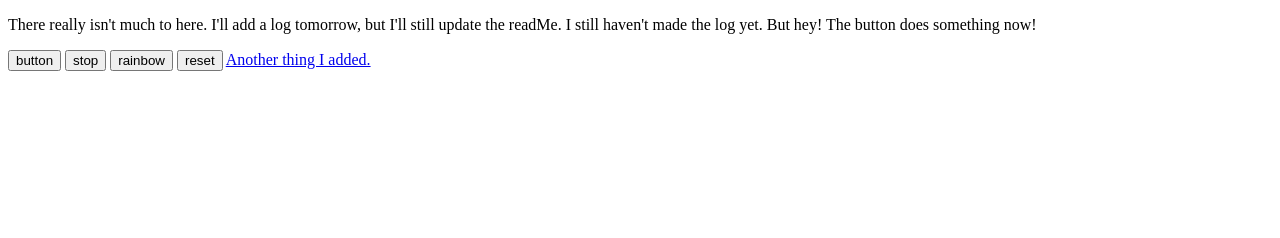
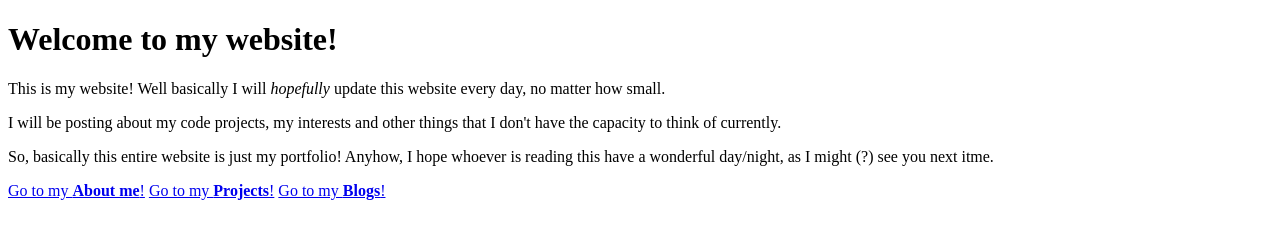
Before and after one commit to jxmcraft/jxmcraft.github.io, a plain HTML site: page index.html in a window 1280 px wide. Drawn offline with Linux system fonts and the light colour scheme.

Commit message:
hopefully this works! I'm using git

```diff
--- a/index.html
+++ b/index.html
@@ -1,65 +1,15 @@
 <!DOCTYPE html>
 <html>
     <head>
-        <title> I'll add a log tmr</title>
+        <title> Welcome to my website! </title>
     </head>
     <body id = "body">
-        <p>There really isn't much to here. I'll add a log tomorrow, but I'll still update the readMe. I still haven't made the log yet. But hey! The button does something now!</p>
-        <button onclick = "bcolor()"> button </button>
-        <button onclick = "stop()"> stop </button>
-        <button onclick = "rainbow()"> rainbow</button>
-        <button onclick = "reset()"> reset</button>
+        <h1> Welcome to my website! </h1>
+        <p>This is my website! Well basically I will <i>hopefully</i> update this website every day, no matter how small.</p>
+        <p>I will be posting about my code projects, my interests and other things that I don't have the capacity to think of currently.</p>
+        <p>So, basically this entire website is just my portfolio! Anyhow, I hope whoever is reading this have a wonderful day/night, as I might (?) see you next itme.</p>
+        <a href = "./jxmcraft/about_me.html"> Go to my <strong>About me</strong>!</a>
+        <a href = "./jxmcraft/projects.html"> Go to my <strong>Projects</strong>!</a>
+        <a href = "./jxmcraft/blogs.html"> Go to my <strong>Blogs</strong>!</a>
     </body>
-    <a href = "https://www.youtube.com/watch?v=xvFZjo5PgG0"> Another thing I added.</a>
-    <script>
-        var colors = ["red", "orange", "yellow", "green", "blue", "purple"];
-        var colorIndex = 0;
-        var R = Math.floor(Math.random() * 255);
-        var G = Math.floor(Math.random() * 255);
-        var B = Math.floor(Math.random() * 255);
-        var i = true;
-        function rainbow() {
-            if (!i){
-                return;
-            }
-            setTimeout(function randomcolor() {
-            // Update the background color
-            document.getElementById("body").style.backgroundColor = "rgb(" + R + ", " + G + ", " + B + ")";
-
-            // Randomly increase or decrease RGB values
-            if (Math.random() > 0.5) {
-                R = Math.min(R + 1, 255);
-            } else {
-                R = Math.max(R - 1, 0);
-            }
-            if (Math.random() > 0.5) {
-                G = Math.min(G + 1, 255);
-            } else {
-                G = Math.max(G - 1, 0);
-            }
-            if (Math.random() > 0.5) {
-                B = Math.min(B + 1, 255);
-            } else {
-                B = Math.max(B - 1, 0);
-            }
-            if (i){
-                rainbow();
-            }
-
-            }, 50);
-        }
-        function bcolor(){
-            if (colorIndex >= colors.length){
-                colorIndex = 0;
-            }
-            document.getElementById("body").style.backgroundColor = colors[colorIndex++];
-        }
-        function stop(){
-            i = false;
-        }
-        function reset(){
-            i = true;
-            document.getElementById("body").style.backgroundColor = "white";
-        }
-    </script>
 </html>
```
Also changed, not shown: jxmcraft/index.html (deleted, +0 -16 lines), 1 other file.
